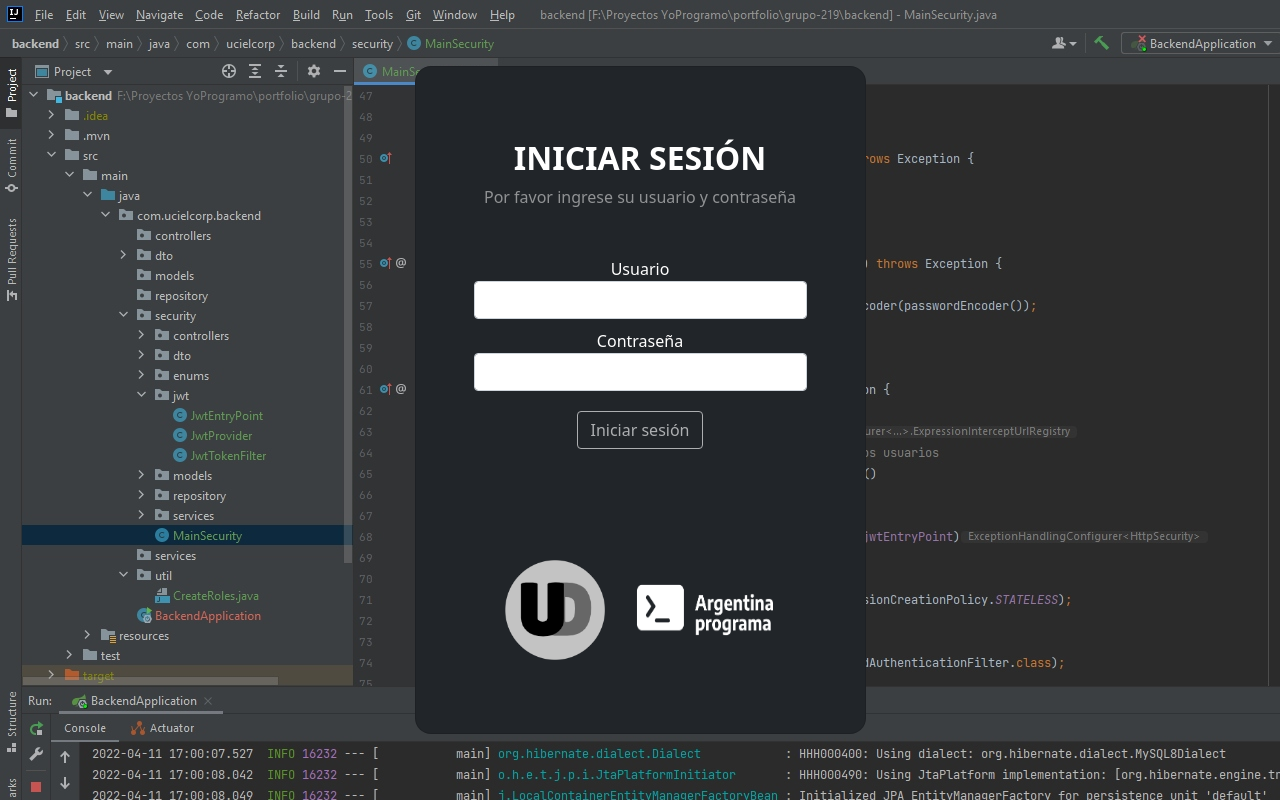
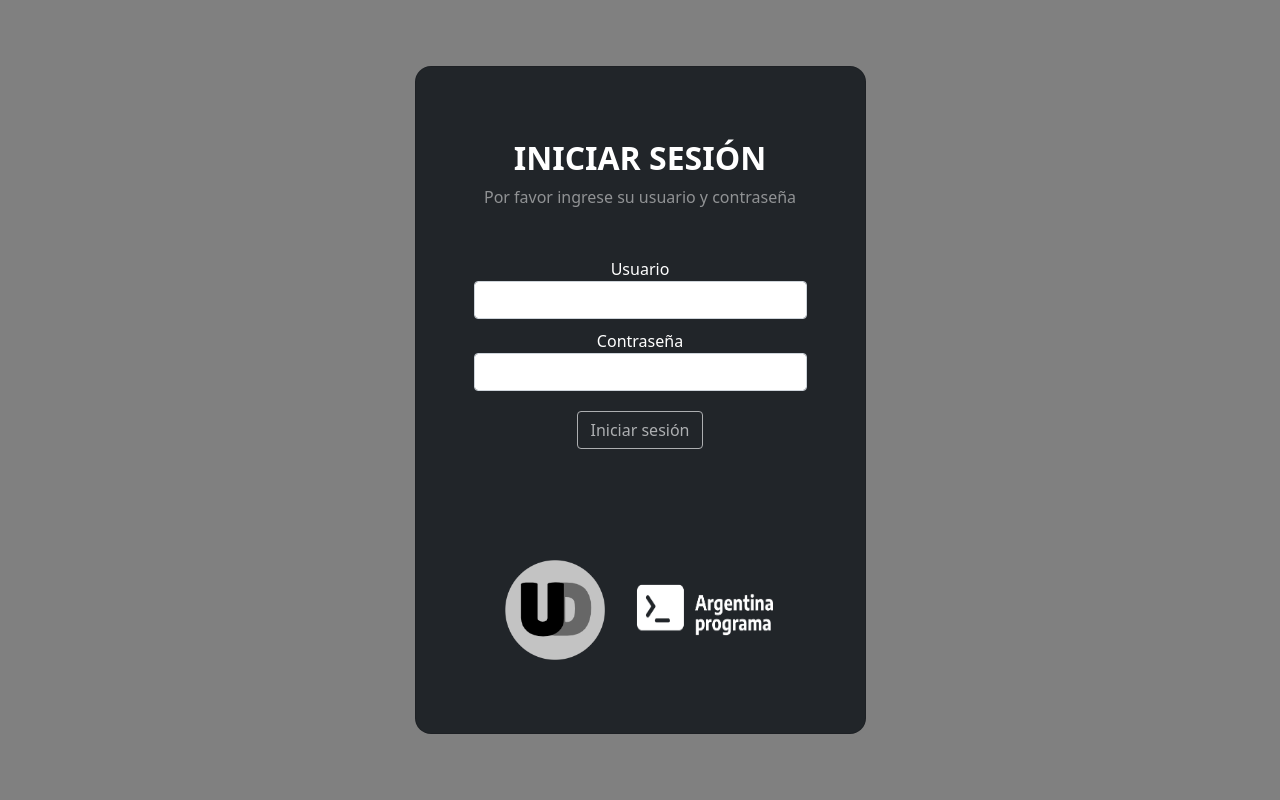
Before and after one commit to Uciel89/portfolio-ud, an Angular app in the folder frontend/: page /portfolio/login in a window 1280 px wide. Built offline with nearby package versions, Linux system fonts and the light colour scheme.

Commit message:
Portfolio terminado

```diff
--- a/frontend/src/app/pages/login/login.component.css
+++ b/frontend/src/app/pages/login/login.component.css
@@ -1,5 +1,5 @@
 .login {
-  background: url("../../../assets/img/fondo_login.jpg");
+  background-color: gray;
 }
 
 .logos {
```
